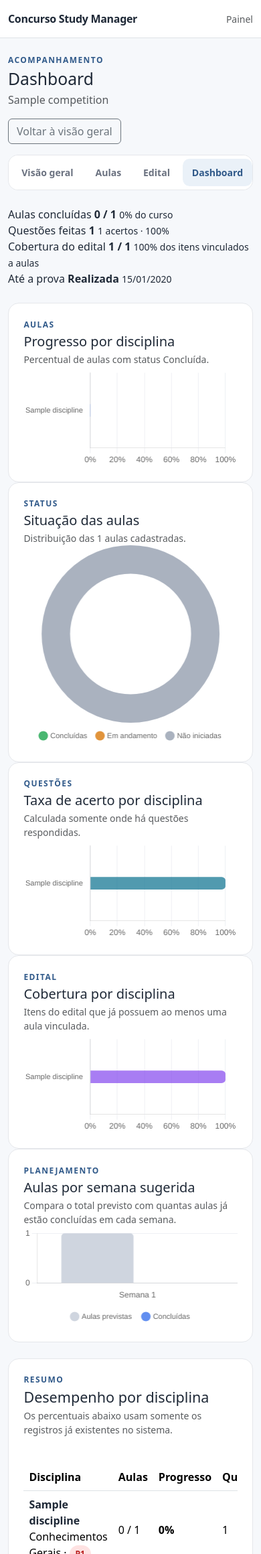
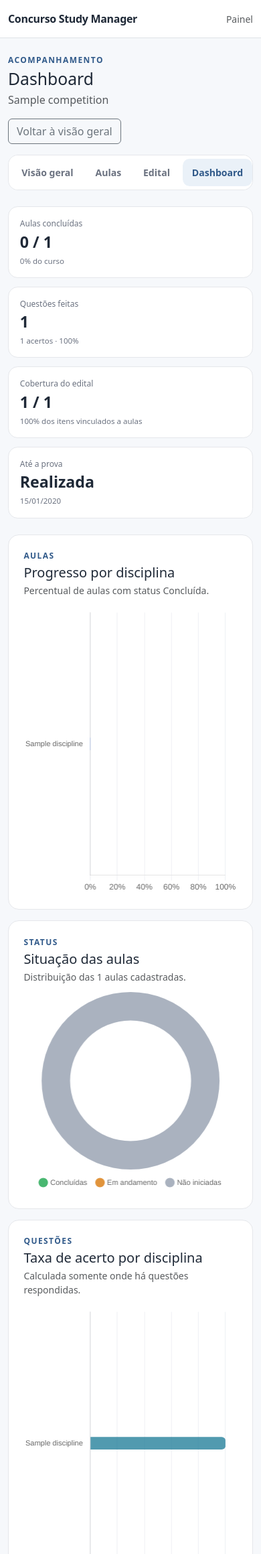
Before and after one commit to clice/concurso-study-manager, a Django app: page /concursos/1/dashboard/ in a window 390 px wide. Shown: the top 2320 px of the page at 67% size. Run offline with Django 5.2, Linux system fonts and the light colour scheme; tables that the repository leaves empty hold one stand-in row (values such as "Sample post").

Commit message:
style: design dashboard metrics charts and summary

```diff
--- a/static/css/app.css
+++ b/static/css/app.css
@@ -825,3 +825,145 @@ details > summary::-webkit-details-marker {
     border-top: 1px solid var(--line);
     margin: .28rem 0;
 }
+
+
+.dashboard-kpis {
+    display: grid;
+    gap: .8rem;
+    grid-template-columns: repeat(4, minmax(0, 1fr));
+}
+
+.dashboard-kpi {
+    background: #fff;
+    border: 1px solid var(--line);
+    border-radius: .9rem;
+    padding: 1rem 1.05rem;
+}
+
+.dashboard-kpi > span {
+    color: var(--muted);
+    display: block;
+    font-size: .75rem;
+    margin-bottom: .35rem;
+}
+
+.dashboard-kpi > strong {
+    color: var(--ink);
+    display: block;
+    font-size: 1.45rem;
+    line-height: 1.1;
+}
+
+.dashboard-kpi > small {
+    color: var(--muted);
+    display: block;
+    font-size: .72rem;
+    margin-top: .4rem;
+}
+
+.dashboard-grid {
+    display: grid;
+    gap: 1rem;
+    grid-template-columns: repeat(2, minmax(0, 1fr));
+}
+
+.dashboard-chart-card {
+    min-width: 0;
+}
+
+.dashboard-chart-wide {
+    grid-column: 1 / -1;
+}
+
+.dashboard-chart-heading {
+    margin-bottom: .8rem;
+}
+
+.dashboard-chart {
+    min-height: 280px;
+    position: relative;
+}
+
+.dashboard-chart-tall {
+    min-height: 360px;
+}
+
+.dashboard-chart-donut {
+    margin-inline: auto;
+    max-width: 440px;
+}
+
+.dashboard-chart-weekly {
+    min-height: 320px;
+}
+
+.dashboard-summary-table th {
+    color: var(--muted);
+    font-size: .72rem;
+    font-weight: 700;
+    text-transform: uppercase;
+    white-space: nowrap;
+}
+
+.dashboard-summary-table td {
+    font-size: .84rem;
+    vertical-align: middle;
+}
+
+.dashboard-discipline-meta {
+    color: var(--muted);
+    display: block;
+    font-size: .7rem;
+    margin-top: .2rem;
+}
+
+.dashboard-discipline-meta .priority-pill {
+    font-size: .62rem;
+    padding: .15rem .38rem;
+}
+
+.dashboard-progress-cell {
+    align-items: center;
+    display: grid;
+    gap: .5rem;
+    grid-template-columns: minmax(70px, 1fr) auto;
+    min-width: 125px;
+}
+
+.dashboard-progress-track {
+    background: #e2e8f0;
+    border-radius: 999px;
+    height: .45rem;
+    overflow: hidden;
+}
+
+.dashboard-progress-track span {
+    background: #2563eb;
+    border-radius: inherit;
+    display: block;
+    height: 100%;
+}
+
+@media (max-width: 992px) {
+    .dashboard-kpis {
+        grid-template-columns: repeat(2, minmax(0, 1fr));
+    }
+
+    .dashboard-grid {
+        grid-template-columns: 1fr;
+    }
+
+    .dashboard-chart-wide {
+        grid-column: auto;
+    }
+}
+
+@media (max-width: 576px) {
+    .dashboard-kpis {
+        grid-template-columns: 1fr;
+    }
+
+    .dashboard-chart-tall {
+        min-height: 430px;
+    }
+}
```
